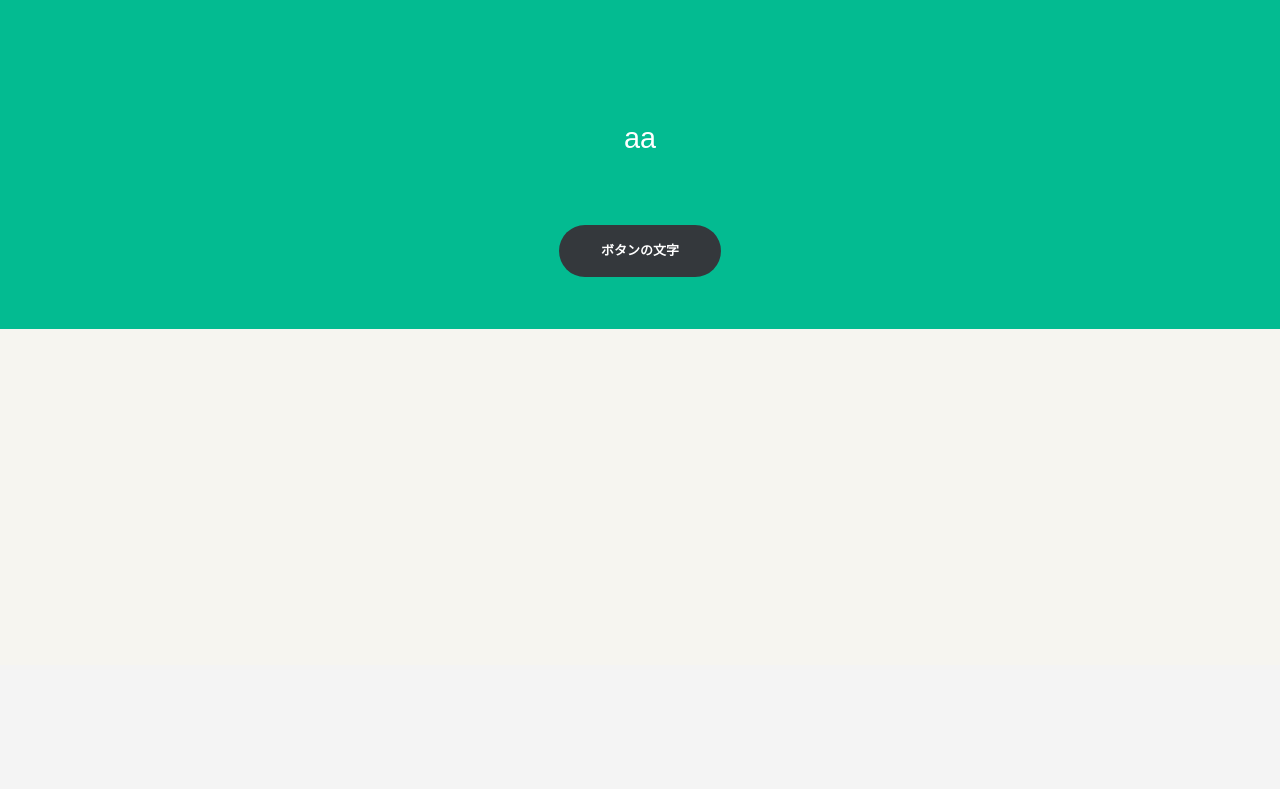
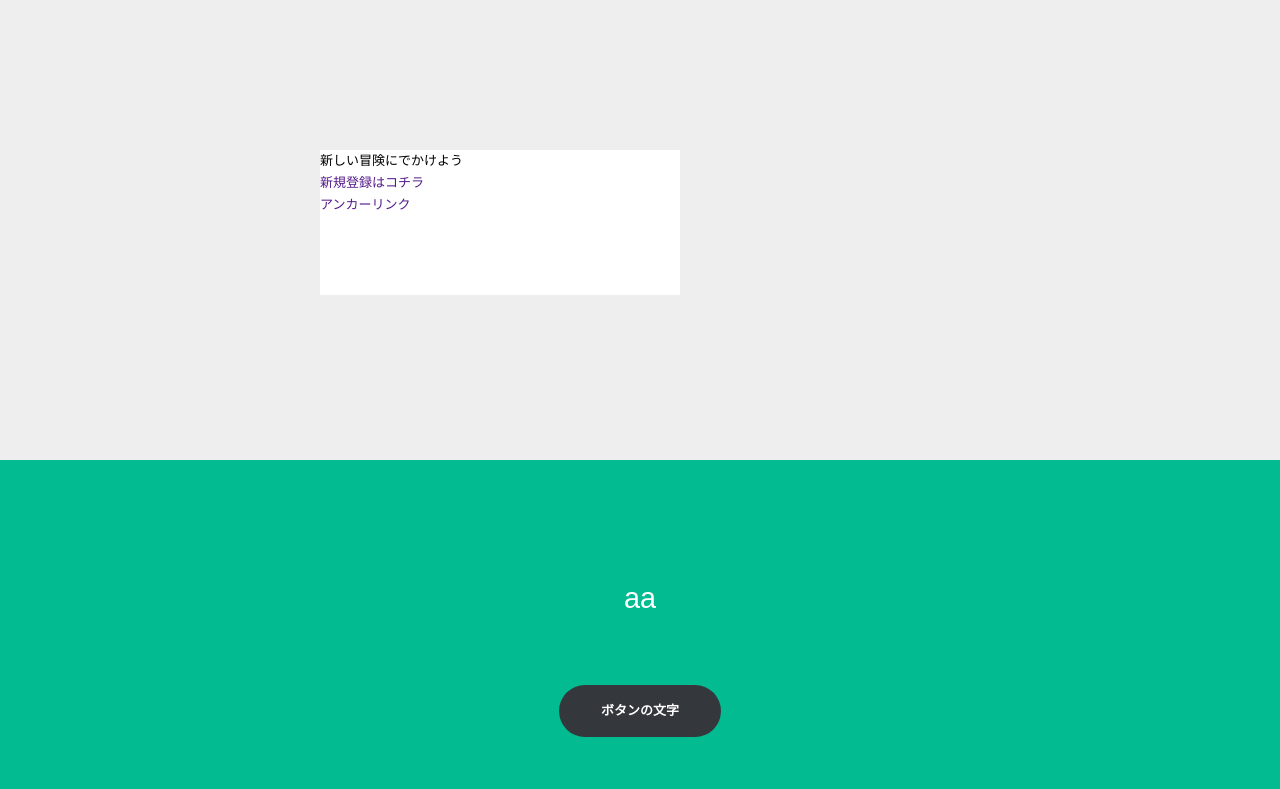
Before and after one commit to mitunori/t, a PHP site: page / in a window 1280 px wide. Shown: the part 135-924 px from the top of the page. Before the commit the page ends 464 px from the top, so only its background shows below. Run offline with PHP 8.4, Linux system fonts and the light colour scheme.

Commit message:
main_visual

```diff
--- a/soworld/css/style.css
+++ b/soworld/css/style.css
@@ -121,7 +121,23 @@ body{
 }
 
 
+/*メインビジュアル
+------------------------*/
+.main_visual{
+  width:100%;
+  height:460px;
+  background: #eee;
+  position: relative;
+}
 
+.box{
+  width:360px;
+  height: 145px;
+  background: #fff;
+  position: absolute;
+  top:150px;
+  left:25%;
+}
 
 /*キーフレームテンプレ
 -------------------------*/
--- a/soworld/index.html
+++ b/soworld/index.html
@@ -19,19 +19,22 @@
 	<header id="header">
 	 <div class="header_inner">
 			<h1 class="logo">サイトロゴ</h1>
-
 			<p class="title">SOWORLDSOWORLD</p>
-
 			<ul class="social_link clearfix">
 					<li><a href="">TW</a></li>
 					<li><a href="">FB</a></li>
 			</ul>
-
 		</div>
 		<!-- end.heacer_inner -->
 	</header>
   <!-- end#header -->
-
+	<div class="main_visual">
+		<div class="box">
+			<p>新しい冒険にでかけよう</p>
+			<p class="new_member_link"><a href="">新規登録はコチラ</a></p>
+			<a href="">アンカーリンク</a>
+		</div>
+	</div>
 
 
 
```
Lines whose indentation alone changed are shown as unchanged.
